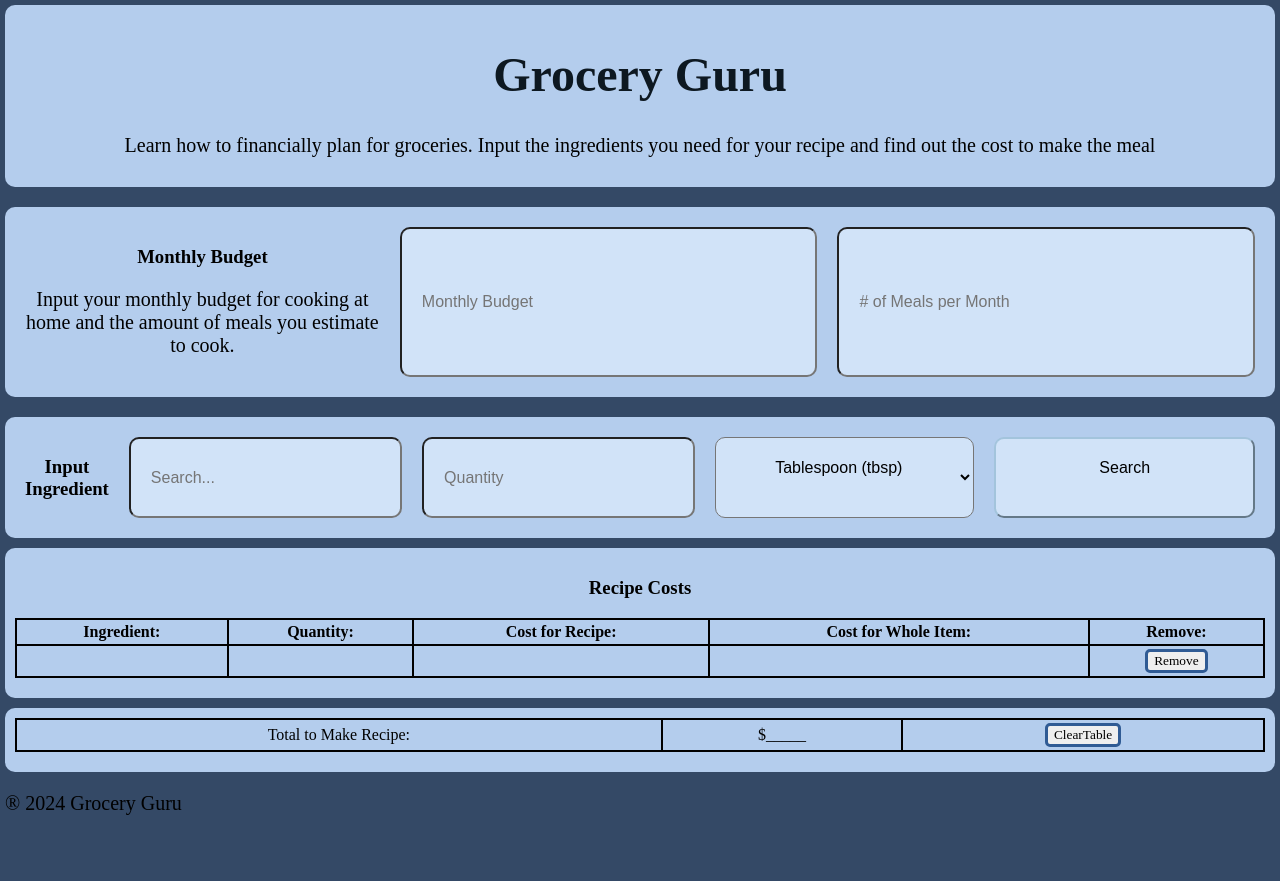
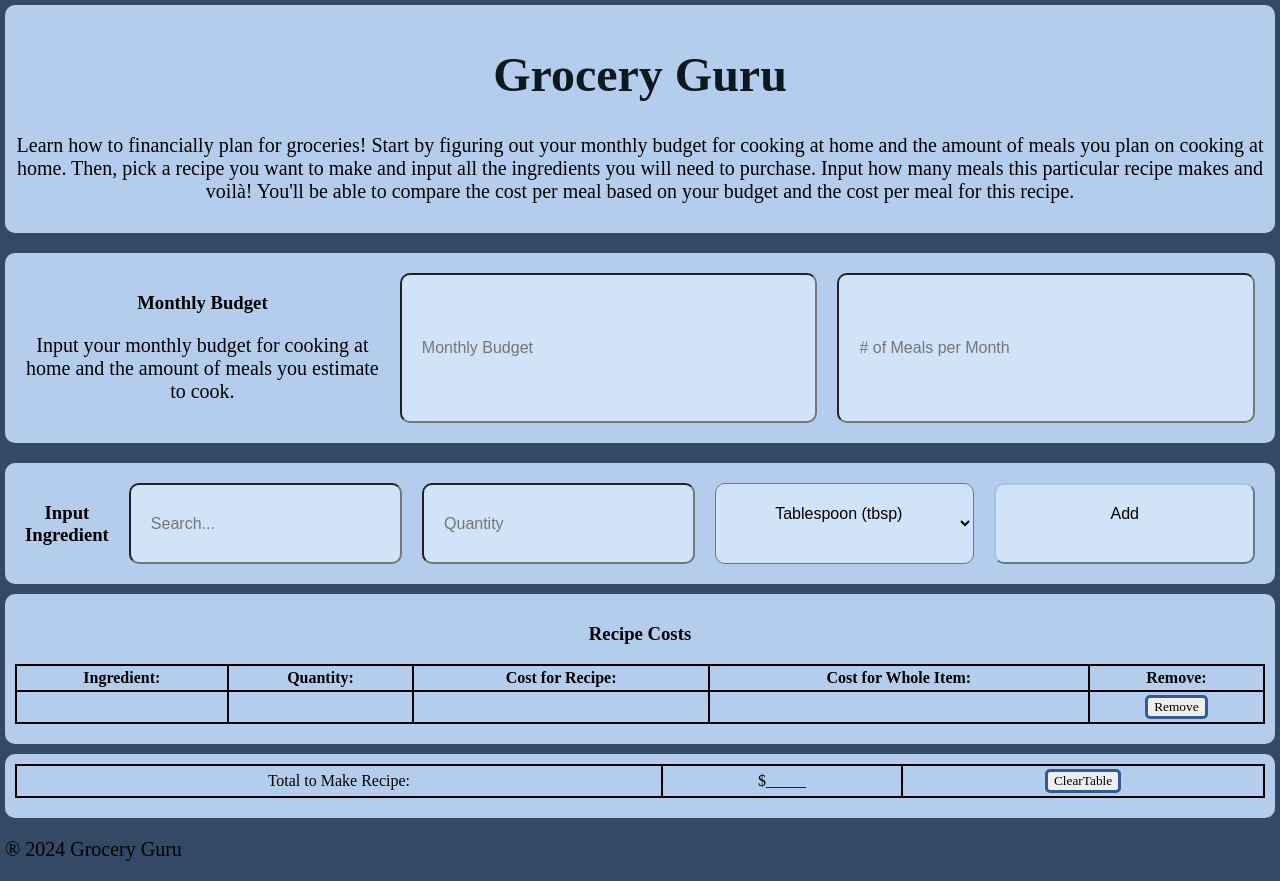
Before and after one commit to SofiaBLynch/CodeForChange2024, a React (Create React App) app: page / in a window 1280 px wide. Before the commit the page ends 835 px from the top, so only its background shows below. Built offline with nearby package versions, Linux system fonts and the light colour scheme.

Commit message:
small changes

```diff
--- a/src/App.js
+++ b/src/App.js
@@ -5,7 +5,12 @@ function App() {
     <div class="App">
       <div class='App-header'>
         <h1>Grocery Guru</h1>
-        <p>Learn how to financially plan for groceries. Input the ingredients you need for your recipe and find out the cost to make the meal</p>
+        <p>Learn how to financially plan for groceries!
+          Start by figuring out your monthly budget for cooking at home and the amount of meals you plan on cooking at home.
+          Then, pick a recipe you want to make and input all the ingredients you will need to purchase.
+          Input how many meals this particular recipe makes and voila&#768;! You'll
+          be able to compare the cost per meal based on your budget and the cost per meal for this recipe.
+        </p>
       </div>
 
     </div>
--- a/src/userInput.css
+++ b/src/userInput.css
@@ -35,3 +35,10 @@ h3
   border-color: #7A9BC6; /* Focus border color */
   background-color: white;
 }
+
+#addButton
+{
+  text-align:center;
+  align-items: center;
+
+}
--- a/src/userInput.js
+++ b/src/userInput.js
@@ -38,10 +38,10 @@ function UserInput() {
           {/* Add more units as needed */}
         </select>
 
-        <button onClick={() => {
+        <button id='addButton' onClick={() => {
           console.log('Search Term:', searchTerm, 'Quantity:', quantity, 'Unit:', unit);
           // Implement your search and handling logic here.
-        }}>Search</button>
+        }}>Add</button>
       </div>
     </div>
   );
```
